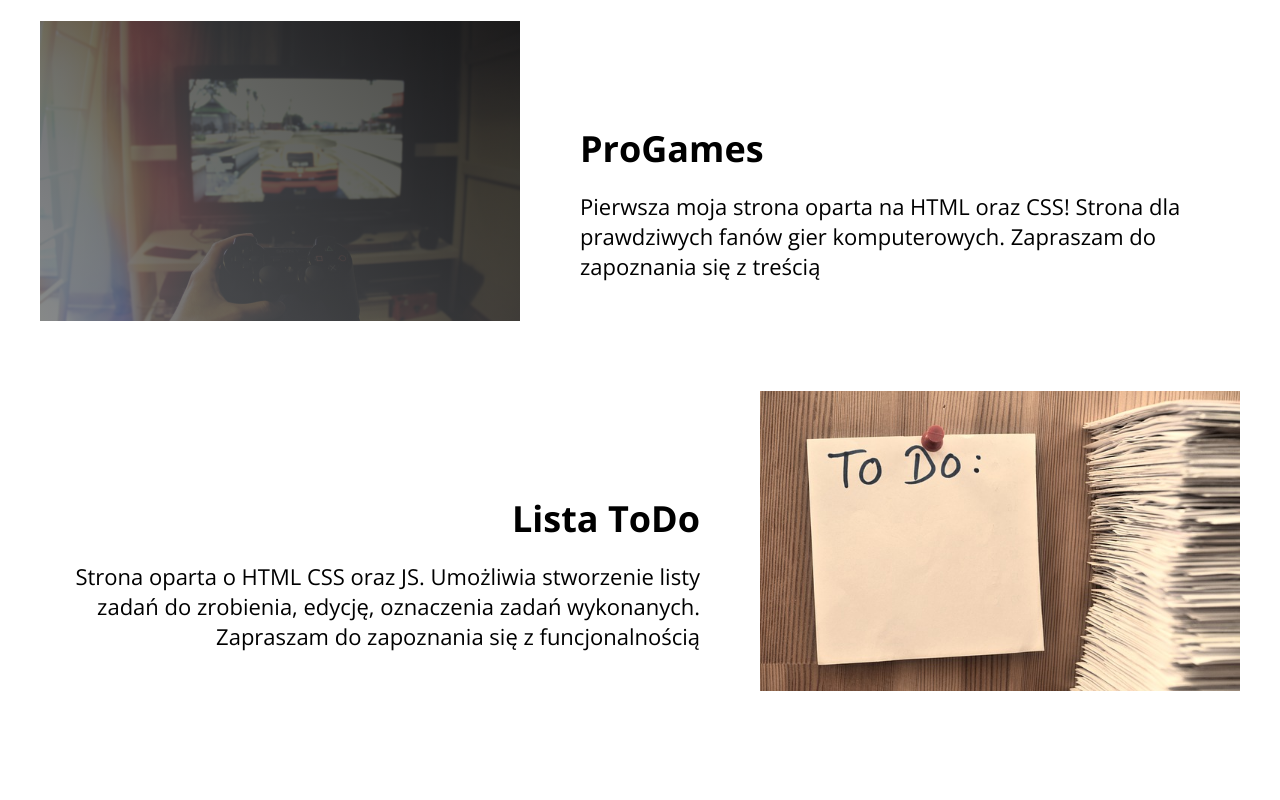
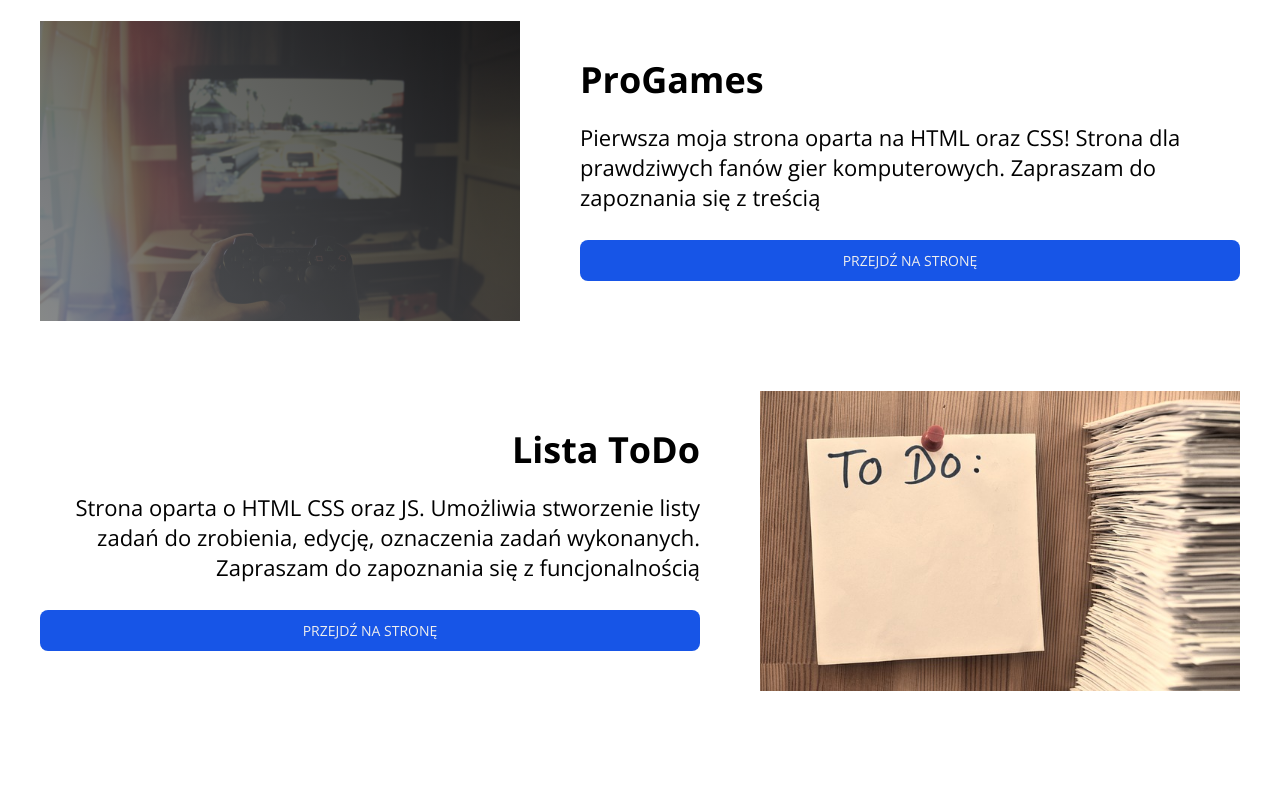
Before and after one commit to KalicinskaAnna/portfolio, a plain HTML site: page index.html in a window 1280 px wide. Shown: the part 720-1520 px from the top of the page. Drawn offline with nearby package versions, Linux system fonts and the light colour scheme.

Commit message:
style improvments

```diff
--- a/index.html
+++ b/index.html
@@ -45,7 +45,6 @@
         <div class="white-block white-block-left"></div>
     </header>
 
-
     <main class="main">
         <section class="projects section-padding section white-section" id="projects">
             <div class="wrapper">
@@ -57,8 +56,8 @@
 
                     <div class="projects__box-text">
                         <h3 class="projects__title" id="ProGames">ProGames</h3>
-                        <p class="projects__text">Pierwsza moja strona oparta na HTML oraz CSS! Strona dla prawdziwych
-                            fanów gier komputerowych. Zapraszam do zapoznania się z treścią</p>
+                        <p class="projects__text">Pierwsza moja strona oparta na HTML oraz CSS! Strona dla prawdziwych fanów gier komputerowych. Zapraszam do zapoznania się z treścią</p>
+                        <a href="#" class="projects__btn btn-special-animation">Przejdź na stronę</a>
                     </div>
                 </div>
                 <div class="projects__box">
@@ -67,9 +66,8 @@
                     </div>
                     <div class="projects__box-text projects__box-text--right">
                         <h3 class="projects__title" id="ToDo">Lista ToDo</h3>
-                        <p class="projects__text">Strona oparta o HTML CSS oraz JS. Umożliwia stworzenie listy zadań do
-                            zrobienia, edycję, oznaczenia zadań wykonanych. Zapraszam do zapoznania się z
-                            funcjonalnością</p>
+                        <p class="projects__text">Strona oparta o HTML CSS oraz JS. Umożliwia stworzenie listy zadań do zrobienia, edycję, oznaczenia zadań wykonanych.  Zapraszam do zapoznania się z funcjonalnością</p>
+                        <a href="#" class="projects__btn btn-special-animation">Przejdź na stronę</a>
                     </div>
                 </div>
             </div>
@@ -307,7 +305,7 @@
                     <a href="#" class="footer__box-link"><i class="fab fa-github"></i></a>
                 </div>
                 <div class="footer__box">
-                    <p>Dzięki za zainteresowanie, do zobaczenia nastepnym razem <i class="fas fa-smile-wink"></i></p>
+                    <p> <i class="far fa-envelope"></i> email: kalicinska.an@gmail.com<i class="fas mail"></i></p>
                 </div>
 
 
--- a/scss/_compomonents.scss
+++ b/scss/_compomonents.scss
@@ -12,13 +12,13 @@
 	background-color: $pure-white;
 
 	&-left {
-		bottom: 0;
+		bottom: -1px;
 		left: -50px;
 		transform: skew(45deg);
 	}
 
 	&-right {
-		top: 0;
+		top: -1px;
 		right: -50px;
 		transform: skew(45deg);
 	}
--- a/scss/main.scss
+++ b/scss/main.scss
@@ -183,6 +183,23 @@ body {
 //main
 //Projekty
 .projects {
+	&__btn {
+		margin-top: 2em;
+		padding: 0.8em 1.6em;
+		font-size: 1.4rem;
+		background: $main-color;
+		border: none;
+		border-radius: 8px;
+		color: $light-white;
+		text-decoration: none;
+		text-transform: uppercase;
+		cursor: pointer;
+		text-align: center;
+		&::before {
+			background-color: $secondary-color;
+		}
+	}
+
 	&__box {
 		display: flex;
 		flex-direction: column;
```
Also changed, not shown: css/main.css, 1 other file.
